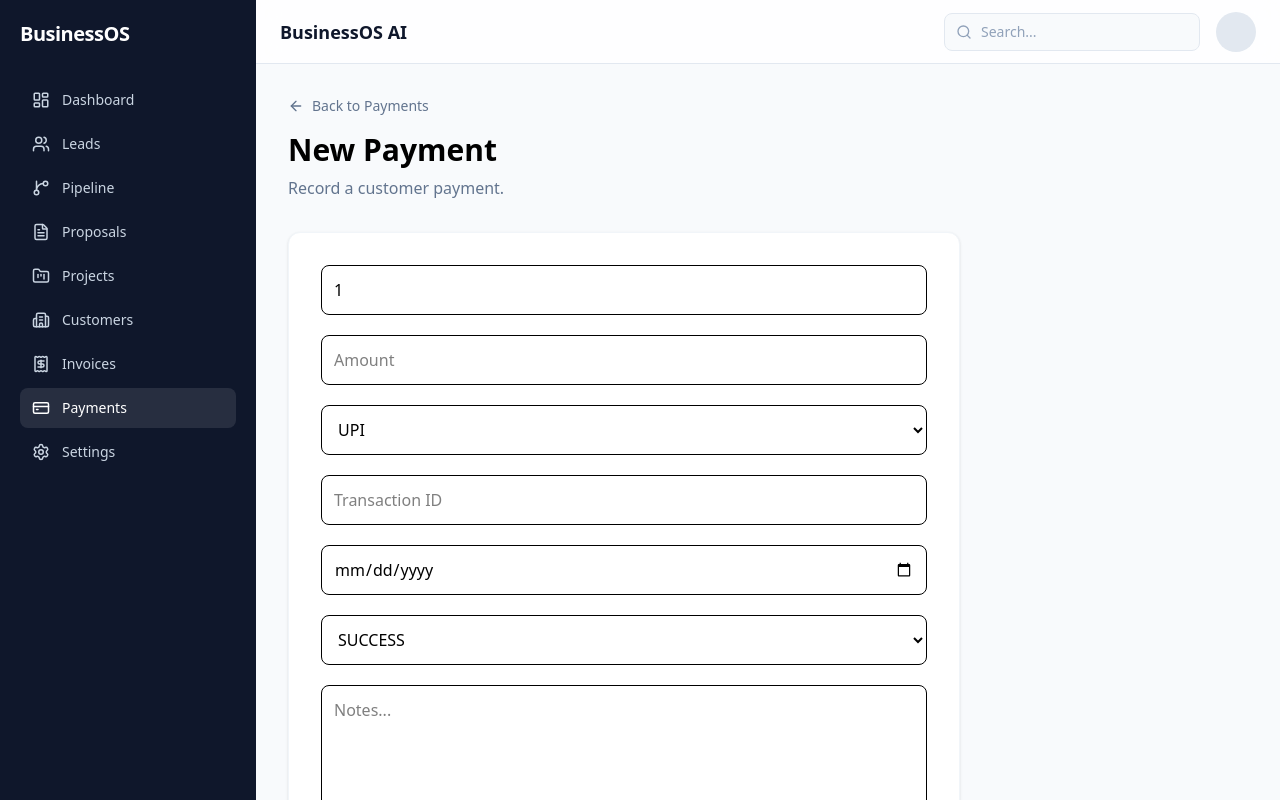
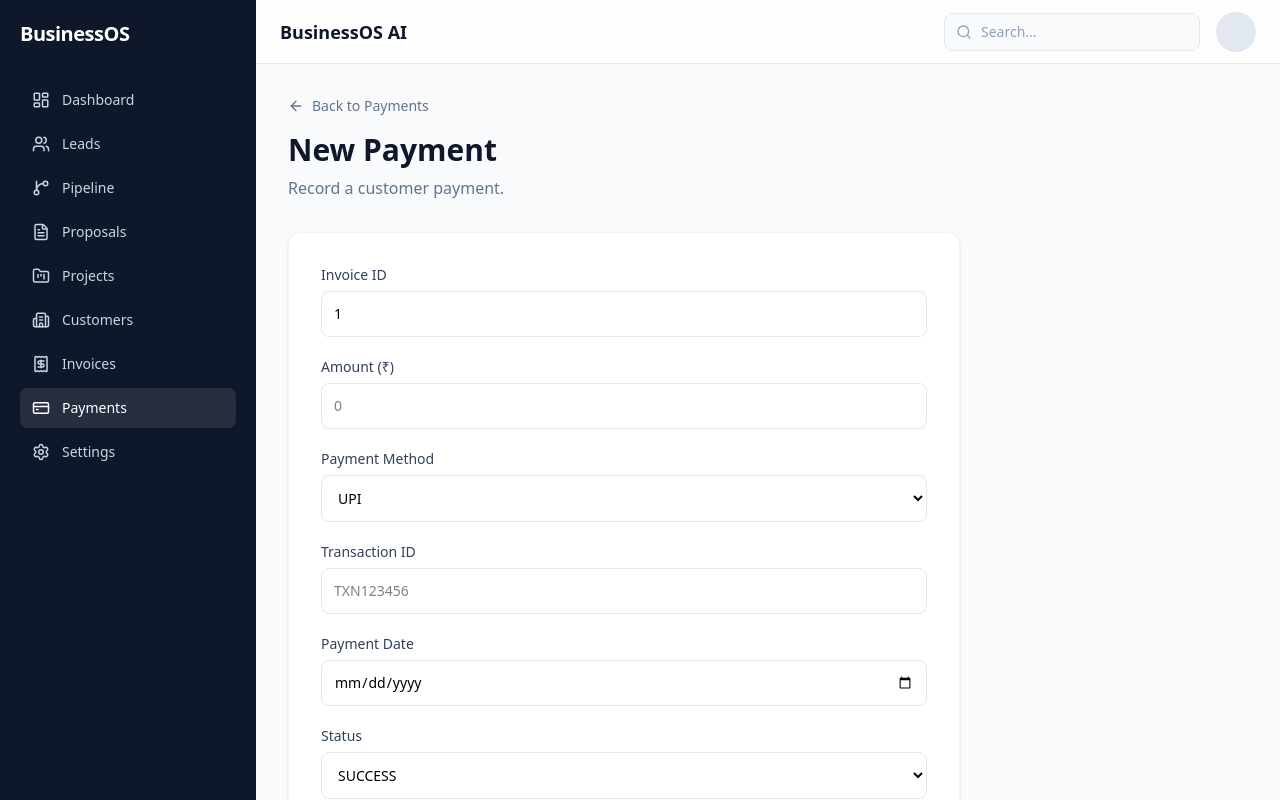
Before and after one commit to Aryan11885/BusinessOS, a Next.js app in the folder businessos-frontend/: page /payments/new in a window 1280 px wide. Shown: the top 800 px of the page. Built offline with nearby package versions, Linux system fonts and the light colour scheme.

Commit message:
feat: Enhance the UI of payment module

```diff
--- a/businessos-frontend/src/app/payments/[id]/page.tsx
+++ b/businessos-frontend/src/app/payments/[id]/page.tsx
@@ -3,11 +3,7 @@ import Link from "next/link";
 import AppLayout from "@/components/AppLayout";
 import { getPaymentById } from "@/services/api";
 
-import {
-  ArrowLeft,
-  CreditCard,
-  Pencil,
-} from "lucide-react";
+import { ArrowLeft, CreditCard, Pencil } from "lucide-react";
 
 type Props = {
   params: Promise<{
@@ -15,9 +11,11 @@ type Props = {
   }>;
 };
 
-export default async function PaymentDetailsPage({
-  params,
-}: Props) {
+function formatINR(value: number) {
+  return new Intl.NumberFormat("en-IN").format(value);
+}
+
+export default async function PaymentDetailsPage({ params }: Props) {
   const { id } = await params;
 
   const payment = await getPaymentById(id);
@@ -25,125 +23,68 @@ export default async function PaymentDetailsPage({
   return (
     <AppLayout>
       <div className="max-w-5xl mx-auto">
-
         <Link
           href="/payments"
-          className="inline-flex items-center gap-2 text-slate-500 hover:text-slate-700 mb-5"
+          className="inline-flex items-center gap-2 text-slate-500 hover:text-slate-700 transition-colors mb-5"
         >
           <ArrowLeft className="w-4 h-4" />
           Back to Payments
         </Link>
 
-        <div className="bg-white rounded-xl border border-slate-100 shadow-sm p-8">
-
+        <div className="bg-white rounded-xl border border-slate-100 shadow-sm p-6 sm:p-8">
           <div className="flex flex-col md:flex-row md:items-center md:justify-between gap-4">
-
             <div>
-
               <div className="flex items-center gap-3">
-
                 <CreditCard className="w-7 h-7 text-indigo-600" />
 
-                <h1 className="text-3xl font-bold">
+                <h1 className="text-2xl sm:text-3xl font-bold text-slate-900">
                   Payment #{payment.id}
                 </h1>
-
               </div>
 
-              <p className="text-slate-500 mt-2">
-                Payment Details
-              </p>
-
+              <p className="text-slate-500 mt-2">Payment Details</p>
             </div>
 
             <Link
               href={`/payments/${payment.id}/edit`}
-              className="inline-flex items-center justify-center gap-2 bg-indigo-600 text-white px-5 py-3 rounded-lg hover:bg-indigo-700 transition"
+              className="inline-flex items-center justify-center gap-2 bg-indigo-600 text-white px-5 py-3 rounded-lg text-sm font-medium transition-colors hover:bg-indigo-700 focus:outline-none focus-visible:ring-2 focus-visible:ring-indigo-500 focus-visible:ring-offset-2"
             >
               <Pencil className="w-4 h-4" />
               Edit Payment
             </Link>
-
           </div>
 
-          <div className="grid grid-cols-1 md:grid-cols-2 gap-6 mt-10">
-
-            <InfoCard
-              title="Invoice ID"
-              value={payment.invoice_id}
-            />
-
-            <InfoCard
-              title="Amount"
-              value={`₹${payment.amount}`}
-            />
-
-            <InfoCard
-              title="Payment Method"
-              value={payment.payment_method}
-            />
-
-            <InfoCard
-              title="Transaction ID"
-              value={payment.transaction_id || "-"}
-            />
-
-            <InfoCard
-              title="Status"
-              value={payment.status}
-            />
-
-            <InfoCard
-              title="Payment Date"
-              value={payment.payment_date || "-"}
-            />
-
+          <div className="grid grid-cols-1 md:grid-cols-2 gap-4 sm:gap-6 mt-8 sm:mt-10">
+            <InfoCard title="Invoice ID" value={payment.invoice_id} />
+            <InfoCard title="Amount" value={`₹${formatINR(payment.amount)}`} />
+            <InfoCard title="Payment Method" value={payment.payment_method} />
+            <InfoCard title="Transaction ID" value={payment.transaction_id || "-"} />
+            <InfoCard title="Status" value={payment.status} />
+            <InfoCard title="Payment Date" value={payment.payment_date || "-"} />
             <InfoCard
               title="Created"
-              value={new Date(
-                payment.created_at
-              ).toLocaleDateString()}
+              value={new Date(payment.created_at).toLocaleDateString()}
             />
-
           </div>
 
           <div className="mt-8">
+            <h3 className="text-lg font-semibold text-slate-900 mb-2">Notes</h3>
 
-            <h3 className="text-lg font-semibold mb-2">
-              Notes
-            </h3>
-
-            <div className="border rounded-lg p-4 bg-slate-50 min-h-[120px]">
+            <div className="border border-slate-200 rounded-lg p-4 bg-slate-50 min-h-[120px] text-sm text-slate-600">
               {payment.notes || "No notes added."}
             </div>
-
           </div>
-
         </div>
-
       </div>
     </AppLayout>
   );
 }
 
-function InfoCard({
-  title,
-  value,
-}: {
-  title: string;
-  value: any;
-}) {
+function InfoCard({ title, value }: { title: string; value: any }) {
   return (
-    <div className="border rounded-xl p-5">
-
-      <p className="text-sm text-slate-500">
-        {title}
-      </p>
-
-      <p className="text-lg font-semibold mt-2">
-        {value}
-      </p>
-
+    <div className="border border-slate-200 rounded-xl p-5 transition-colors hover:border-slate-300">
+      <p className="text-sm text-slate-500">{title}</p>
+      <p className="text-lg font-semibold text-slate-900 mt-2 break-words">{value}</p>
     </div>
   );
 }
--- a/businessos-frontend/src/app/payments/new/page.tsx
+++ b/businessos-frontend/src/app/payments/new/page.tsx
@@ -7,11 +7,7 @@ import Link from "next/link";
 import AppLayout from "@/components/AppLayout";
 import { createPayment } from "@/services/api";
 
-import {
-  ArrowLeft,
-  CreditCard,
-  Loader2,
-} from "lucide-react";
+import { ArrowLeft, CreditCard, Loader2 } from "lucide-react";
 
 export default function NewPaymentPage() {
   const router = useRouter();
@@ -29,11 +25,7 @@ export default function NewPaymentPage() {
   });
 
   function handleChange(
-    e: React.ChangeEvent<
-      HTMLInputElement |
-      HTMLTextAreaElement |
-      HTMLSelectElement
-    >
+    e: React.ChangeEvent<HTMLInputElement | HTMLTextAreaElement | HTMLSelectElement>,
   ) {
     setFormData({
       ...formData,
@@ -41,9 +33,7 @@ export default function NewPaymentPage() {
     });
   }
 
-  async function handleSubmit(
-    e: React.FormEvent
-  ) {
+  async function handleSubmit(e: React.FormEvent) {
     e.preventDefault();
 
     setIsSubmitting(true);
@@ -52,23 +42,16 @@ export default function NewPaymentPage() {
       await createPayment({
         organization_id: 1,
         invoice_id: Number(formData.invoice_id),
-
         amount: Number(formData.amount),
-
         payment_method: formData.payment_method,
-
         transaction_id: formData.transaction_id,
-
         payment_date: formData.payment_date,
-
         status: formData.status,
-
         notes: formData.notes,
       });
 
       router.push("/payments");
       router.refresh();
-
     } catch (error: any) {
       alert(error.message);
     } finally {
@@ -79,16 +62,15 @@ export default function NewPaymentPage() {
   return (
     <AppLayout>
       <div className="max-w-2xl">
-
         <Link
           href="/payments"
-          className="inline-flex items-center gap-2 text-sm text-slate-500 hover:text-slate-700 mb-4"
+          className="inline-flex items-center gap-2 text-sm text-slate-500 hover:text-slate-700 transition-colors mb-4"
         >
           <ArrowLeft className="w-4 h-4" />
           Back to Payments
         </Link>
 
-        <h1 className="text-3xl font-bold">
+        <h1 className="text-2xl sm:text-3xl font-bold text-slate-900">
           New Payment
         </h1>
 
@@ -98,31 +80,44 @@ export default function NewPaymentPage() {
 
         <form
           onSubmit={handleSubmit}
-          className="bg-white rounded-xl shadow-sm border border-slate-100 p-8 space-y-5"
+          className="bg-white rounded-xl shadow-sm border border-slate-100 p-6 sm:p-8 space-y-5"
         >
-
+          <div>
+            <label className="block mb-1.5 text-sm font-medium text-slate-700">
+              Invoice ID
+            </label>
             <input
               name="invoice_id"
               value={formData.invoice_id}
               onChange={handleChange}
-            placeholder="Invoice ID"
-            className="border rounded-lg w-full p-3"
+              className="border border-slate-200 rounded-lg w-full p-3 text-sm transition-colors focus:outline-none focus:ring-2 focus:ring-indigo-500 focus:border-transparent"
             />
+          </div>
 
+          <div>
+            <label className="block mb-1.5 text-sm font-medium text-slate-700">
+              Amount (₹)
+            </label>
             <input
               name="amount"
               type="number"
+              min={0}
+              placeholder="0"
               onChange={handleChange}
-            placeholder="Amount"
               required
-            className="border rounded-lg w-full p-3"
+              className="border border-slate-200 rounded-lg w-full p-3 text-sm transition-colors focus:outline-none focus:ring-2 focus:ring-indigo-500 focus:border-transparent"
             />
+          </div>
 
+          <div>
+            <label className="block mb-1.5 text-sm font-medium text-slate-700">
+              Payment Method
+            </label>
             <select
               name="payment_method"
               value={formData.payment_method}
               onChange={handleChange}
-            className="border rounded-lg w-full p-3"
+              className="border border-slate-200 rounded-lg w-full p-3 text-sm bg-white transition-colors focus:outline-none focus:ring-2 focus:ring-indigo-500 focus:border-transparent"
             >
               <option>UPI</option>
               <option>BANK_TRANSFER</option>
@@ -130,58 +125,74 @@ export default function NewPaymentPage() {
               <option>CASH</option>
               <option>CHEQUE</option>
             </select>
+          </div>
 
+          <div>
+            <label className="block mb-1.5 text-sm font-medium text-slate-700">
+              Transaction ID
+            </label>
             <input
               name="transaction_id"
+              placeholder="TXN123456"
               onChange={handleChange}
-            placeholder="Transaction ID"
-            className="border rounded-lg w-full p-3"
+              className="border border-slate-200 rounded-lg w-full p-3 text-sm transition-colors focus:outline-none focus:ring-2 focus:ring-indigo-500 focus:border-transparent"
             />
+          </div>
 
+          <div>
+            <label className="block mb-1.5 text-sm font-medium text-slate-700">
+              Payment Date
+            </label>
             <input
               type="date"
               name="payment_date"
               onChange={handleChange}
-            className="border rounded-lg w-full p-3"
+              className="border border-slate-200 rounded-lg w-full p-3 text-sm transition-colors focus:outline-none focus:ring-2 focus:ring-indigo-500 focus:border-transparent"
             />
+          </div>
 
+          <div>
+            <label className="block mb-1.5 text-sm font-medium text-slate-700">
+              Status
+            </label>
             <select
               name="status"
               value={formData.status}
               onChange={handleChange}
-            className="border rounded-lg w-full p-3"
+              className="border border-slate-200 rounded-lg w-full p-3 text-sm bg-white transition-colors focus:outline-none focus:ring-2 focus:ring-indigo-500 focus:border-transparent"
             >
               <option>SUCCESS</option>
               <option>PENDING</option>
               <option>FAILED</option>
               <option>REFUNDED</option>
             </select>
+          </div>
 
+          <div>
+            <label className="block mb-1.5 text-sm font-medium text-slate-700">
+              Notes
+            </label>
             <textarea
               rows={5}
               name="notes"
+              placeholder="Notes..."
               onChange={handleChange}
-            placeholder="Notes..."
-            className="border rounded-lg w-full p-3"
+              className="border border-slate-200 rounded-lg w-full p-3 text-sm transition-colors focus:outline-none focus:ring-2 focus:ring-indigo-500 focus:border-transparent"
             />
+          </div>
 
           <button
             disabled={isSubmitting}
-            className="inline-flex items-center gap-2 bg-indigo-600 text-white px-5 py-3 rounded-lg hover:bg-indigo-700 disabled:opacity-60"
+            className="inline-flex items-center justify-center gap-2 bg-indigo-600 text-white px-5 py-3 rounded-lg text-sm font-medium transition-colors hover:bg-indigo-700 disabled:opacity-60 disabled:cursor-not-allowed focus:outline-none focus-visible:ring-2 focus-visible:ring-indigo-500 focus-visible:ring-offset-2"
           >
             {isSubmitting ? (
               <Loader2 className="w-4 h-4 animate-spin" />
             ) : (
               <CreditCard className="w-4 h-4" />
             )}
-
-            {isSubmitting
-              ? "Creating..."
-              : "Create Payment"}
+            {isSubmitting ? "Creating..." : "Create Payment"}
           </button>
-
         </form>
-
       </div>
     </AppLayout>
   );
--- a/businessos-frontend/src/app/payments/page.tsx
+++ b/businessos-frontend/src/app/payments/page.tsx
@@ -1,137 +1,174 @@
+"use client";
+
+import { useEffect, useState } from "react";
 import Link from "next/link";
 
 import AppLayout from "@/components/AppLayout";
 import { getPayments } from "@/services/api";
 
-import {
-  Plus,
-  CreditCard,
-} from "lucide-react";
+import { Plus, CreditCard, Search } from "lucide-react";
 
-export default async function PaymentsPage() {
-  const payments = await getPayments();
+function formatINR(value: number) {
+  return new Intl.NumberFormat("en-IN").format(value);
+}
+
+export default function PaymentsPage() {
+  const [payments, setPayments] = useState<any[]>([]);
+  const [loading, setLoading] = useState(true);
+  const [query, setQuery] = useState("");
+
+  useEffect(() => {
+    async function load() {
+      const data = await getPayments();
+      setPayments(data);
+      setLoading(false);
+    }
+    load();
+  }, []);
+
+  const filtered = payments.filter((payment) => {
+    const q = query.toLowerCase();
+    return (
+      String(payment.id).includes(q) ||
+      payment.payment_method?.toLowerCase().includes(q) ||
+      payment.transaction_id?.toLowerCase().includes(q)
+    );
+  });
 
   return (
     <AppLayout>
       <div className="flex flex-col sm:flex-row sm:items-center sm:justify-between gap-4 mb-6">
-
         <div>
-          <h1 className="text-3xl font-bold text-slate-900">
+          <h1 className="text-2xl sm:text-3xl font-bold text-slate-900">
             Payments
           </h1>
-
-          <p className="text-slate-500 mt-1">
+          <p className="text-slate-500 mt-1 text-sm sm:text-base">
             Manage customer payments.
           </p>
         </div>
 
         <Link
           href="/payments/new"
-          className="inline-flex items-center justify-center gap-2 bg-indigo-600 text-white px-5 py-3 rounded-lg hover:bg-indigo-700 transition"
+          className="inline-flex items-center justify-center gap-2 bg-indigo-600 text-white px-5 py-3 rounded-lg text-sm font-medium transition-colors hover:bg-indigo-700 focus:outline-none focus-visible:ring-2 focus-visible:ring-indigo-500 focus-visible:ring-offset-2"
         >
           <Plus className="w-4 h-4" />
           New Payment
         </Link>
-
       </div>
 
       <div className="bg-white rounded-xl shadow-sm border border-slate-100 overflow-hidden">
+        <div className="p-4 border-b border-slate-100">
+          <div className="relative max-w-sm">
+            <Search className="pointer-events-none absolute left-3 top-1/2 -translate-y-1/2 w-4 h-4 text-slate-400" />
+            <input
+              value={query}
+              onChange={(e) => setQuery(e.target.value)}
+              placeholder="Search payments..."
+              className="w-full rounded-lg border border-slate-200 bg-slate-50 pl-9 pr-3 py-2 text-sm transition-colors focus:outline-none focus:bg-white focus:ring-2 focus:ring-indigo-500 focus:border-transparent"
+            />
+          </div>
+        </div>
 
-        <table className="w-full">
-
-          <thead className="bg-slate-50">
-
-            <tr>
-
-              <th className="text-left p-4">
+        {loading ? (
+          <div className="p-4 space-y-3">
+            {[...Array(5)].map((_, i) => (
+              <div key={i} className="h-12 w-full bg-slate-100 rounded-lg animate-pulse" />
+            ))}
+          </div>
+        ) : filtered.length === 0 ? (
+          <div className="flex flex-col items-center justify-center text-center py-16 px-4">
+            <div className="w-12 h-12 rounded-full bg-slate-100 flex items-center justify-center mb-3">
+              <CreditCard className="w-6 h-6 text-slate-400" />
+            </div>
+            <p className="text-sm font-medium text-slate-700">
+              {query ? "No payments match your search" : "No Payments Yet"}
+            </p>
+            <p className="text-sm text-slate-400 mt-1">
+              {query ? "Try a different search term" : "Record your first payment to get started"}
+            </p>
+            {!query && (
+              <Link
+                href="/payments/new"
+                className="inline-flex items-center gap-2 bg-indigo-600 text-white px-4 py-2.5 rounded-lg text-sm font-medium transition-colors hover:bg-indigo-700 mt-4"
+              >
+                <Plus className="w-4 h-4" />
+                New Payment
+              </Link>
+            )}
+          </div>
+        ) : (
+          <div className="overflow-x-auto">
+            <table className="w-full text-sm">
+              <thead className="sticky top-0 bg-slate-50 z-10">
+                <tr className="border-b border-slate-100">
+                  <th className="text-left p-4 font-medium text-slate-500 whitespace-nowrap">
                     Payment
                   </th>
-
-              <th className="text-left p-4">
+                  <th className="text-left p-4 font-medium text-slate-500 whitespace-nowrap">
                     Method
                   </th>
-
-              <th className="text-left p-4">
+                  <th className="text-left p-4 font-medium text-slate-500 whitespace-nowrap">
                     Status
                   </th>
-
-              <th className="text-left p-4">
+                  <th className="text-left p-4 font-medium text-slate-500 whitespace-nowrap">
                     Amount
                   </th>
-
-              <th className="text-left p-4">
+                  <th className="text-left p-4 font-medium text-slate-500 whitespace-nowrap">
                     Date
                   </th>
-
                 </tr>
-
               </thead>
 
               <tbody>
-
-            {payments.map((payment: any) => (
-
+                {filtered.map((payment: any) => (
                   <tr
                     key={payment.id}
-                className="border-t hover:bg-slate-50 transition"
+                    className="border-b border-slate-50 last:border-0 hover:bg-slate-50 transition-colors"
                   >
-
-                <td className="p-4">
-
+                    <td className="p-4 whitespace-nowrap">
                       <Link
                         href={`/payments/${payment.id}`}
-                    className="flex items-center gap-2 text-indigo-600 hover:underline"
+                        className="flex items-center gap-2 text-indigo-600 hover:text-indigo-700 hover:underline font-medium"
                       >
                         <CreditCard className="w-4 h-4" />
-
                         Payment #{payment.id}
-
                       </Link>
-
                     </td>
 
-                <td className="p-4">
+                    <td className="p-4 text-slate-600 whitespace-nowrap">
                       {payment.payment_method}
                     </td>
 
-                <td className="p-4">
-
+                    <td className="p-4 whitespace-nowrap">
                       <span
-                    className={`px-3 py-1 rounded-full text-xs font-medium
-                    ${
+                        className={`px-3 py-1 rounded-full text-xs font-medium ${
                           payment.status === "SUCCESS"
-                        ? "bg-green-100 text-green-700"
+                            ? "bg-emerald-50 text-emerald-700"
                             : payment.status === "FAILED"
-                        ? "bg-red-100 text-red-700"
+                            ? "bg-red-50 text-red-700"
                             : payment.status === "REFUNDED"
-                        ? "bg-orange-100 text-orange-700"
-                        : "bg-yellow-100 text-yellow-700"
-                    }
-                    `}
+                            ? "bg-orange-50 text-orange-700"
+                            : "bg-amber-50 text-amber-700"
+                        }`}
                       >
                         {payment.status}
                       </span>
-
                     </td>
 
-                <td className="p-4 font-semibold">
-                  ₹{payment.amount}
+                    <td className="p-4 font-semibold text-slate-900 whitespace-nowrap">
+                      ₹{formatINR(payment.amount)}
                     </td>
 
-                <td className="p-4">
+                    <td className="p-4 text-slate-600 whitespace-nowrap">
                       {payment.payment_date}
                     </td>
-
                   </tr>
-
                 ))}
-
               </tbody>
-
             </table>
-
           </div>
-
+        )}
+      </div>
     </AppLayout>
   );
 }
```
Also changed, not shown: businessos-frontend/src/app/payments/[id]/edit/page.tsx (+2 -10 lines), businessos-frontend/src/components/EditPaymentForm.tsx (+3 -10 lines). Lines whose indentation alone changed are shown as unchanged.
